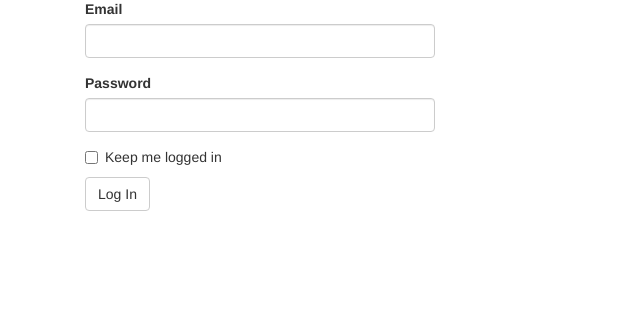
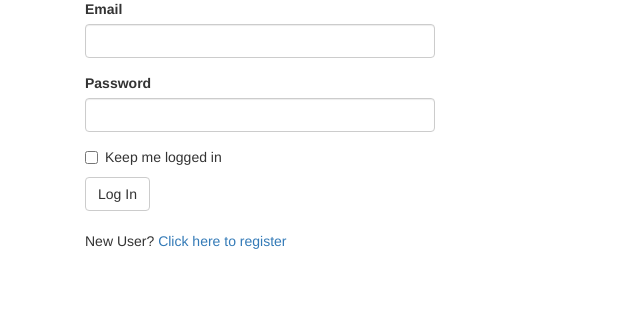
Before and after one commit to leishunbo/learnflask, a Flask app: page /auth/login in a window 1280 px wide. Shown: the part 193-528 px from the top of the page, without its empty margins (0-640 px from the left). Run offline with Flask 2, Linux system fonts and the light colour scheme; some libraries are stand-ins or nearby versions.

Commit message:
version 8d

```diff
--- a/app/auth/forms.py
+++ b/app/auth/forms.py
@@ -1,6 +1,8 @@
 from flask_wtf import FlaskForm
 from wtforms import StringField, PasswordField, BooleanField, SubmitField
-from wtforms.validators import Required, Length, Email
+from wtforms.validators import Required, Length, Email, Regexp, EqualTo
+from wtforms import ValidationError
+from ..models import User
 
 
 class LoginForm(FlaskForm):
@@ -9,3 +11,26 @@ class LoginForm(FlaskForm):
     password = PasswordField('Password', validators=[Required()])
     remember_me = BooleanField('Keep me logged in')
     submit = SubmitField('Log In')
+
+
+class RegistrationForm(FlaskForm):
+    email = StringField('Email', validators=[Required(), Length(1, 64),
+                                             Email()])
+    username = StringField('Username', validators=[
+        Required(), Length(1, 64), Regexp('^[A-Za-z][A-Za-z0-9_.]*$', 0,
+                                          'Username must have only letters, '
+                                          'numbers, dots or underscores')])
+    password = PasswordField('Password', validators=[
+        Required(), EqualTo('password2', message='Passwords must match.')])
+
+    password2 = PasswordField('Confirm password', validators=[Required()])
+
+    submit = SubmitField('Register')
+
+    def validate_emal(self, field):
+        if User.query.filter_by(email=field.data).first():
+            raise ValidationError('Email already registered.')
+
+    def validate_username(self, field):
+        if User.query.filter_by(username=field.data).first():
+            raise ValidationError('Username already in user.')
--- a/app/auth/views.py
+++ b/app/auth/views.py
@@ -1,8 +1,10 @@
 from flask import render_template, redirect, request, url_for, flash
-from flask_login import login_user, logout_user, login_required
+from flask_login import login_user, logout_user, login_required, current_user
 from . import auth
+from .. import db
 from ..models import User
-from .forms import LoginForm
+from ..email import send_email
+from .forms import LoginForm, RegistrationForm
 
 
 @auth.route('/login', methods=['GET', 'POST'])
@@ -23,3 +25,16 @@ def logout():
     logout_user()
     flash('You have been logged out.')
     return redirect(url_for('main.index'))
+
+
+@auth.route('/register', methods=['GET', 'POST'])
+def register():
+    form = RegistrationForm()
+    if form.validate_on_submit():
+        user = User(email=form.email.data,
+                    username=form.username.data,
+                    password=form.password.data)
+        db.session.add(user)
+        flash('You can now login.')
+        return redirect(url_for('auth.login'))
+    return render_template('auth/register.html', form=form)
--- a/app/templates/auth/login.html
+++ b/app/templates/auth/login.html
@@ -9,5 +9,12 @@
 </div>
 <div class="col-md-4">
      {{ wtf.quick_form(form) }}
+    <br>
+    <p>
+        New User?
+        <a href="{{ url_for('auth.register') }}">
+            Click here to register
+        </a>
+    </p>
 </div>
 {% endblock %}
```
Also changed, not shown: app/templates/auth/register.html (added, +13 -0 lines), data-dev.sqlite.
